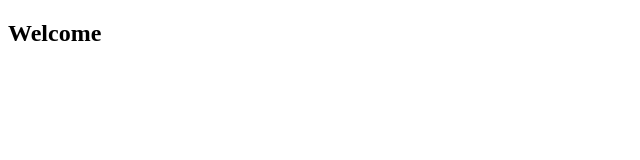
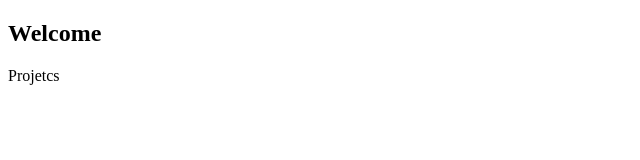
Before and after one commit to FredrickOtabil/Fredrick-KhafidHTMLCSSProject, a plain HTML site: page fcc-test-suite-template-master/index.html in a window 1280 px wide. Shown: the full height of the page, 0-640 px from the left. Drawn offline with Linux system fonts and the light colour scheme.

Commit message:
added project section and class

```diff
--- a/fcc-test-suite-template-master/index.html
+++ b/fcc-test-suite-template-master/index.html
@@ -10,6 +10,7 @@
     <section id="welcome-section">
       <h1>Welcome</h1>
     </section>
+    <section id="projects"><div class="project-tile">Projetcs</div></section>
     <script src="https://cdn.freecodecamp.org/testable-projects-fcc/v1/bundle.js"></script>
     <script src="js/index.js"></script>
   </body>
```
